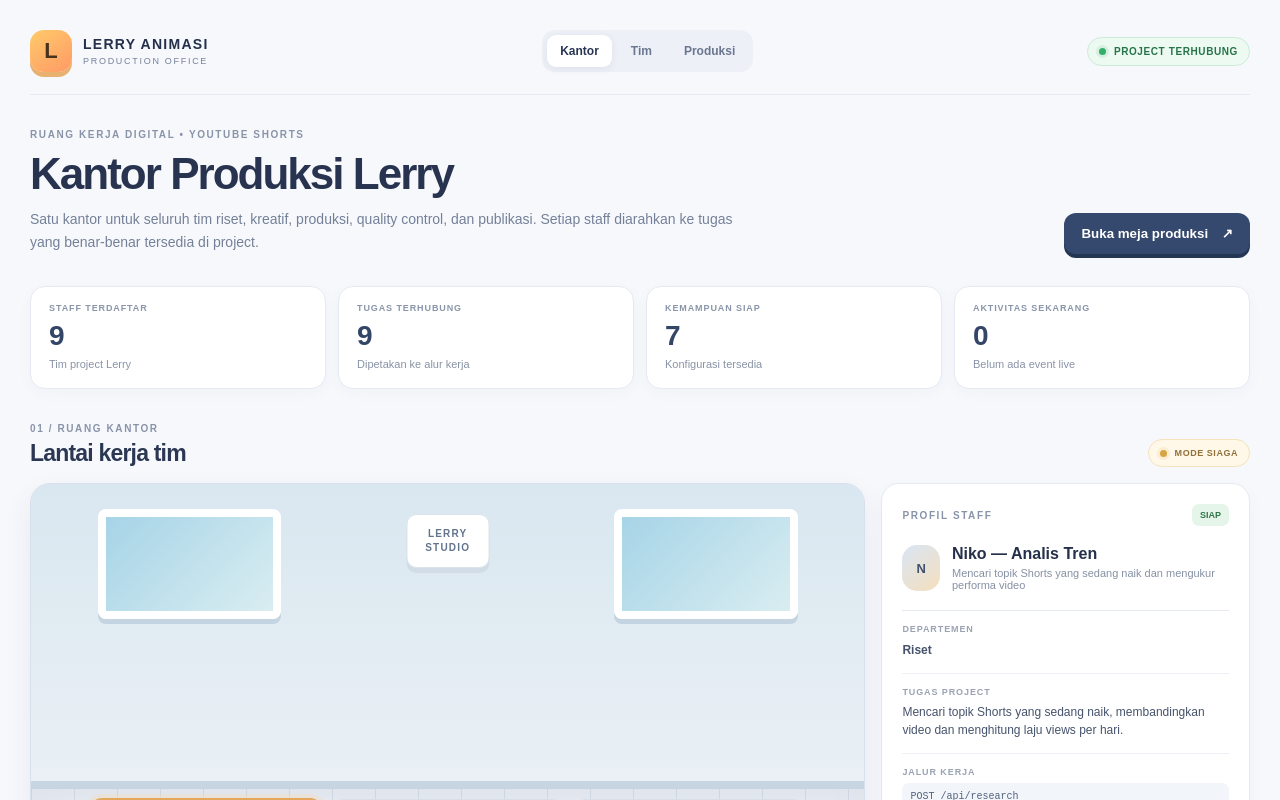
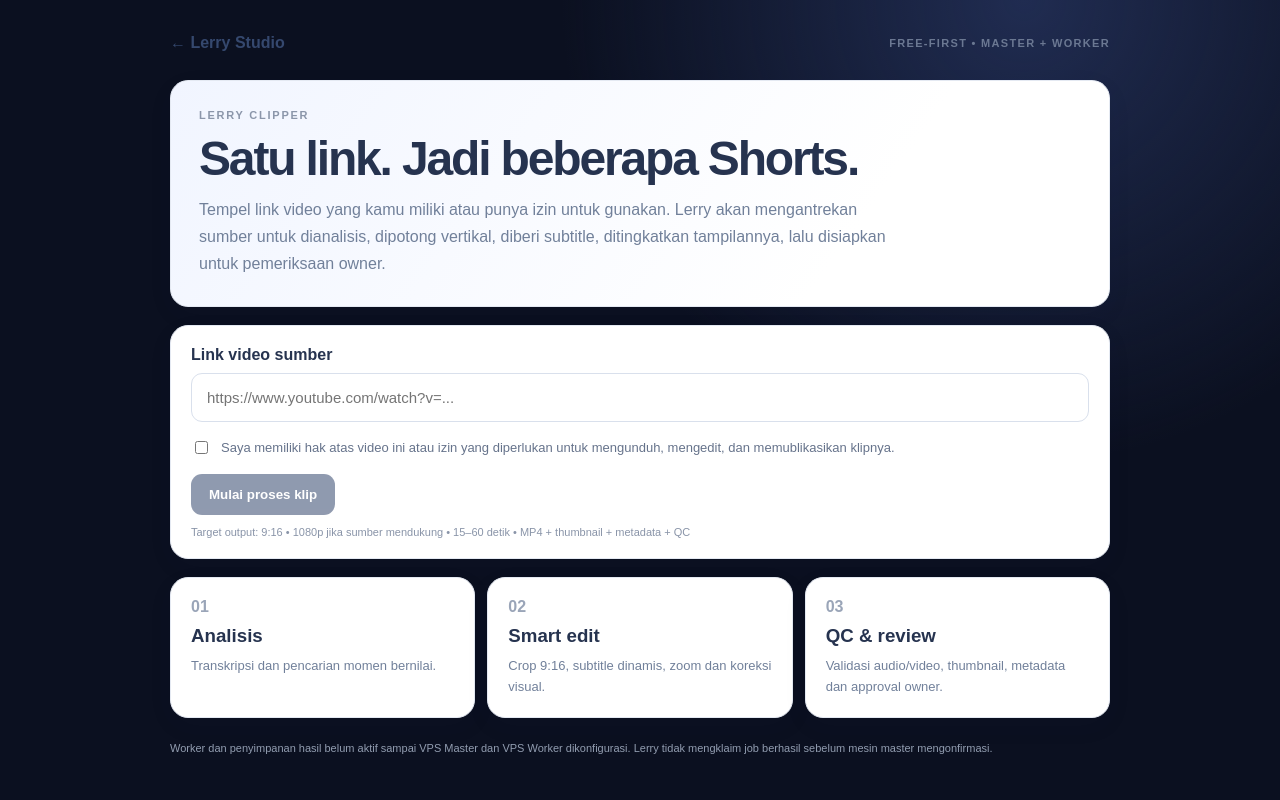
Before and after one commit to afraocta83-hash/-youtube-ai-factory, a Next.js app: page / in a window 1280 px wide. Shown: the top 800 px of the page. Built offline with nearby package versions, Linux system fonts and the light colour scheme; no server answers.

Commit message:
Make Lerry Clipper the default studio home

```diff
--- a/app/page.tsx
+++ b/app/page.tsx
@@ -1,5 +1,5 @@
-import OfficeDashboard from "./office-dashboard";
+import ClipperPage from "./clipper/page";
 
 export default function Home() {
-  return <OfficeDashboard />;
+  return <ClipperPage />;
 }
```
